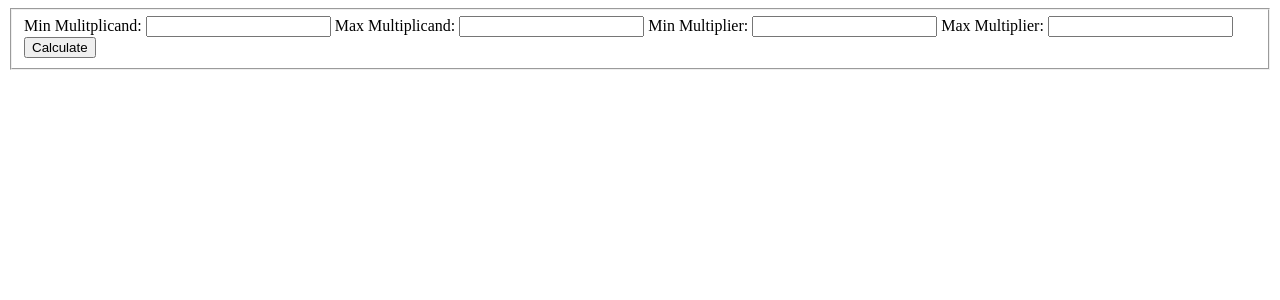
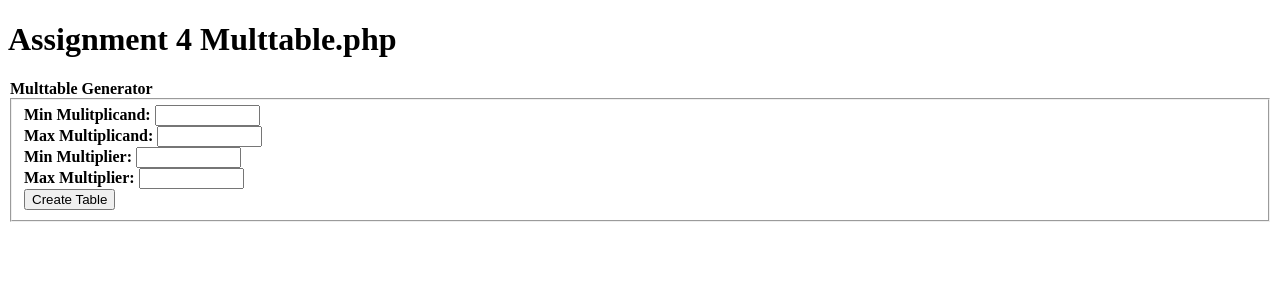
Before and after one commit to welborau/cs290-assignment4, a PHP site: page /multtable.php in a window 1280 px wide. Shown: the top 300 px of the page. Run offline with PHP 8.4, Linux system fonts and the light colour scheme; data that the repository does not hold is empty.

Commit message:
addition of form on multtable.php

```diff
--- a/src/multtable.php
+++ b/src/multtable.php
@@ -1,26 +1,45 @@
 <!DOCTYPE html>
 <html>
 <head>
-	<title>Assigment 4 Multtable</title>
+	<title>Multtable</title>
+	<h1> Assignment 4 Multtable.php </h1>
 </head>
 <body>
+	<legend><strong>Multtable Generator<strong></legend>
 	<fieldset>
 		<form action="multtable.php" method="get">
 		<label>Min Mulitplicand:
-			<input type="text" name="min-multiplicand"/></label>
+			<input type="text" name="min-multiplicand" size="10" /></label><br/>
 
 		<label>Max Multiplicand:
-			<input type="text" name="max-multiplicand"/></label>
+			<input type="text" name="max-multiplicand" size="10" /></label><br/>
 
 		<label>Min Multiplier:
-			<input type="text" name="min-multiplier"/></label>
+			<input type="text" name="min-multiplier" size="10" /></label><br/>
 
 		<label>Max Multiplier:
-			<input type="text" name="max-multiplier"/></label><br/>
-			<input type="submit" name="calculate" value="Calculate"/>
+			<input type="text" name="max-multiplier" size="10" /></label><br/>
+			<input type="submit" name="calculate" value="Create Table"/>
 		</form>
 	</fieldset>
 		<div id="multtable">
 		</div>
 </body>
 </html>
+
+
+<html>
+<body>
+<div>
+<?php
+	if ($_GET["min-multiplicand"] > $_GET["max-multiplicand"]) {
+		echo "The min multiplicand should be less than the max multiplicand!";
+	}
+
+	if ($_GET["min-multiplier"] > $_GET["max-multiplier"]) {
+		echo "The min multiplier should be less than the max multiplier!";
+	}
+?>
+</div>
+</body>
+</html>
```
Also changed, not shown: log.txt (+10 -1 lines).
